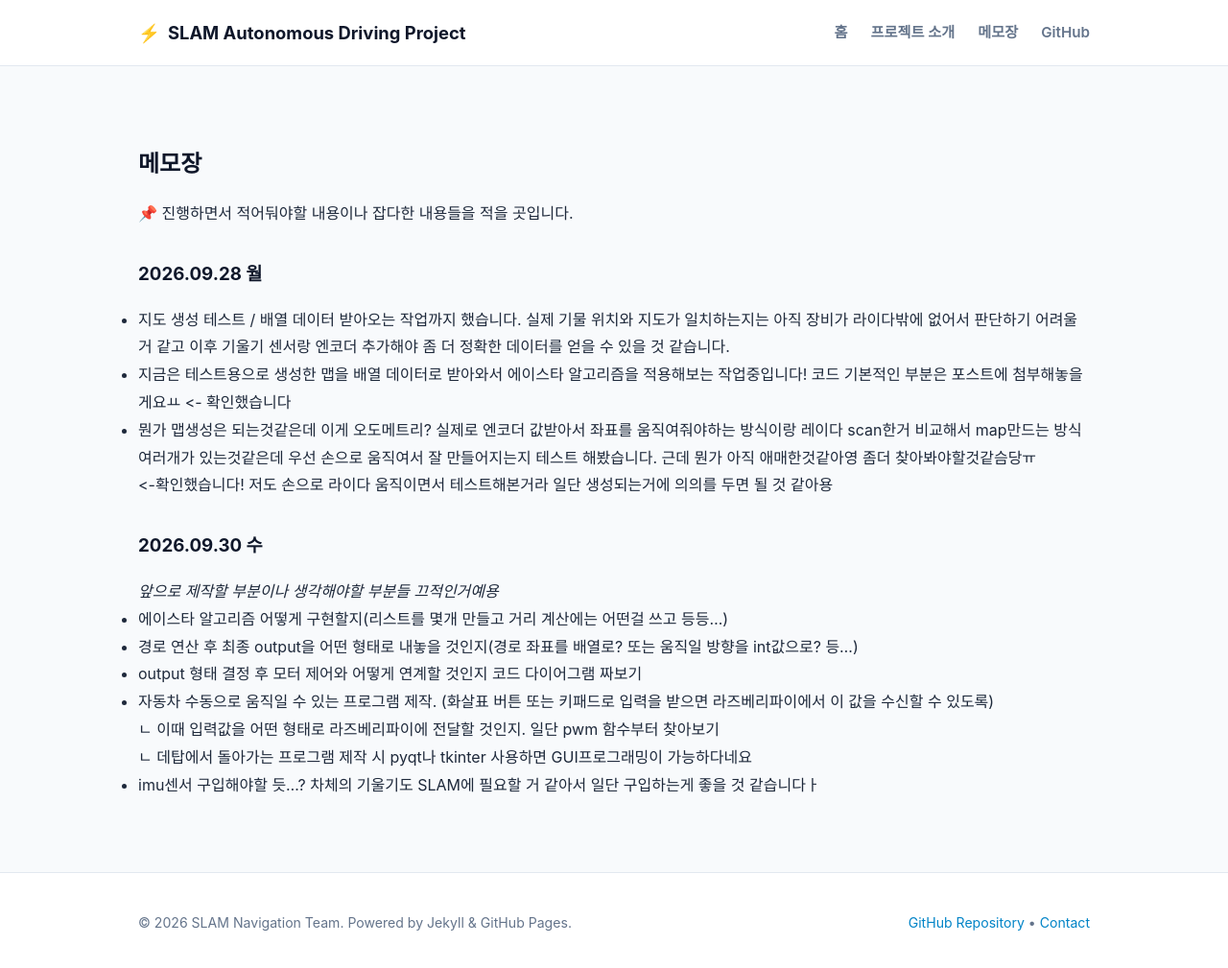
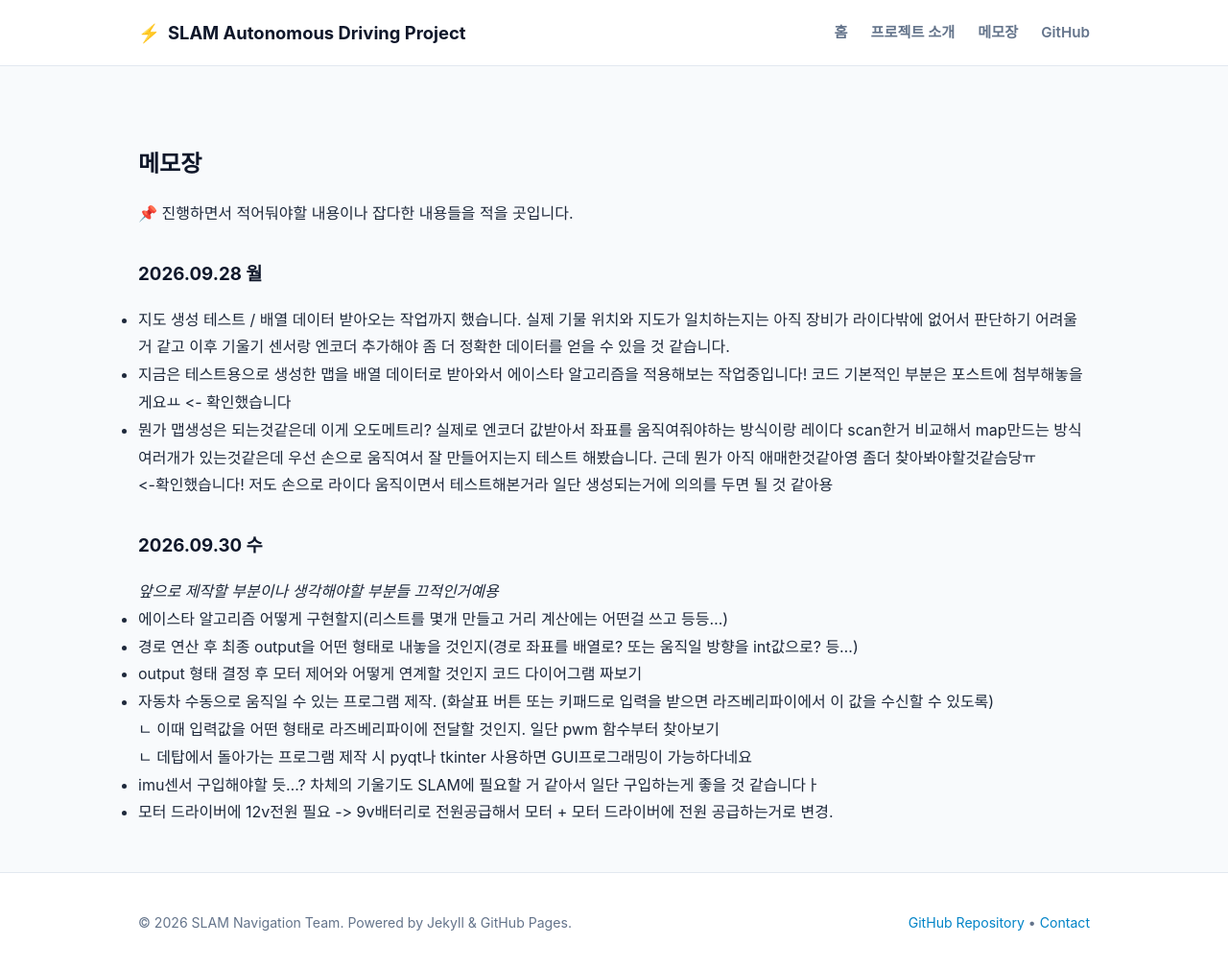
Before and after one commit to slam-navigation-project/slam-navigation-site, a Jekyll site: the page built from memo.md, in a window 1280 px wide and 1014 px high. Shown: the top 1009 px of the window at 96% size. Built offline with Jekyll 4.4.1, drawn with Linux system fonts in a browser that asks for light colours; some web fonts are replaced.

Commit message:
Update memo.md

```diff
--- a/memo.md
+++ b/memo.md
@@ -23,3 +23,5 @@ permalink: /memo/
 <br />ㄴ 이때 입력값을 어떤 형태로 라즈베리파이에 전달할 것인지. 일단 pwm 함수부터 찾아보기
 <br />ㄴ 데탑에서 돌아가는 프로그램 제작 시 pyqt나 tkinter 사용하면 GUI프로그래밍이 가능하다네요
 - imu센서 구입해야할 듯...? 차체의 기울기도 SLAM에 필요할 거 같아서 일단 구입하는게 좋을 것 같습니다ㅏ
+
+- 모터 드라이버에 12v전원 필요 -> 9v배터리로 전원공급해서 모터 + 모터 드라이버에 전원 공급하는거로 변경.
```
